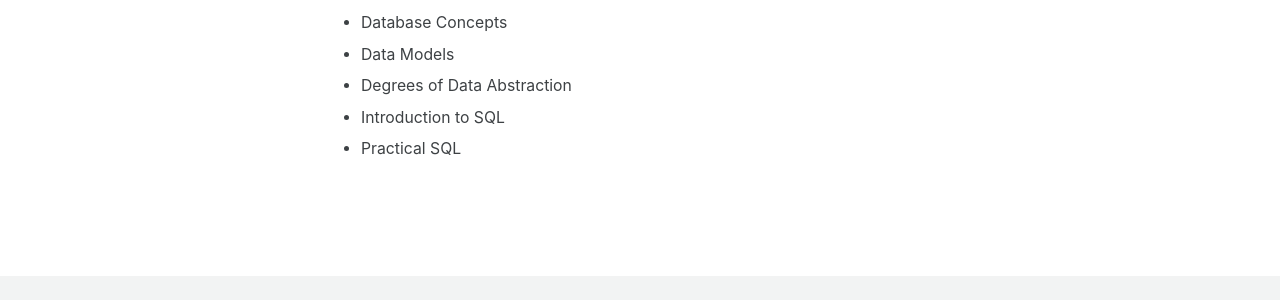
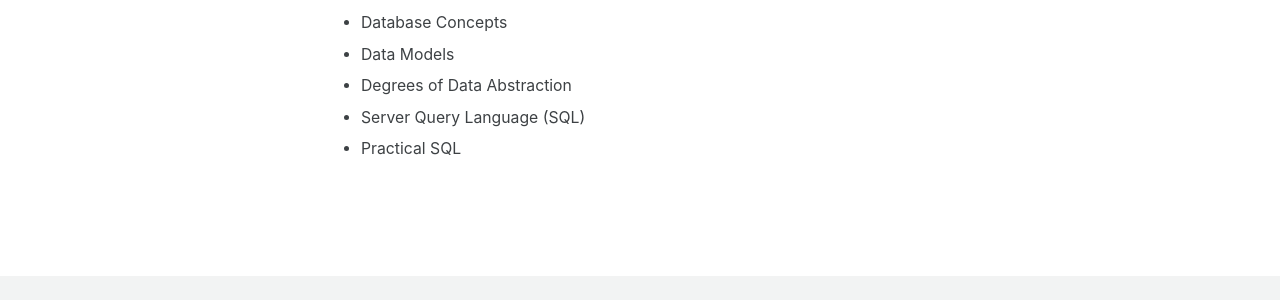
Before and after one commit to glenngara/glenngara.github.io, a Jekyll site: the page built from _pages/teaching/cc212/main.md, in a window 1280 px wide and 900 px high, scrolled down 767 px. Shown: the part 431-731 px from the top of the window. Built offline with Jekyll 4.4.1, drawn with Linux system fonts in a browser that asks for light colours; cached includes are drawn as plain includes; nearby versions of some CDN libraries.

Commit message:
Update main.md

```diff
--- a/_pages/teaching/cc212/main.md
+++ b/_pages/teaching/cc212/main.md
@@ -31,7 +31,7 @@ This course brings databases to life with a unique approach that focuses not onl
 - Database Concepts
 - Data Models
 - Degrees of Data Abstraction
-- Introduction to SQL
+- Server Query Language (SQL)
 - Practical SQL
 
 
```
